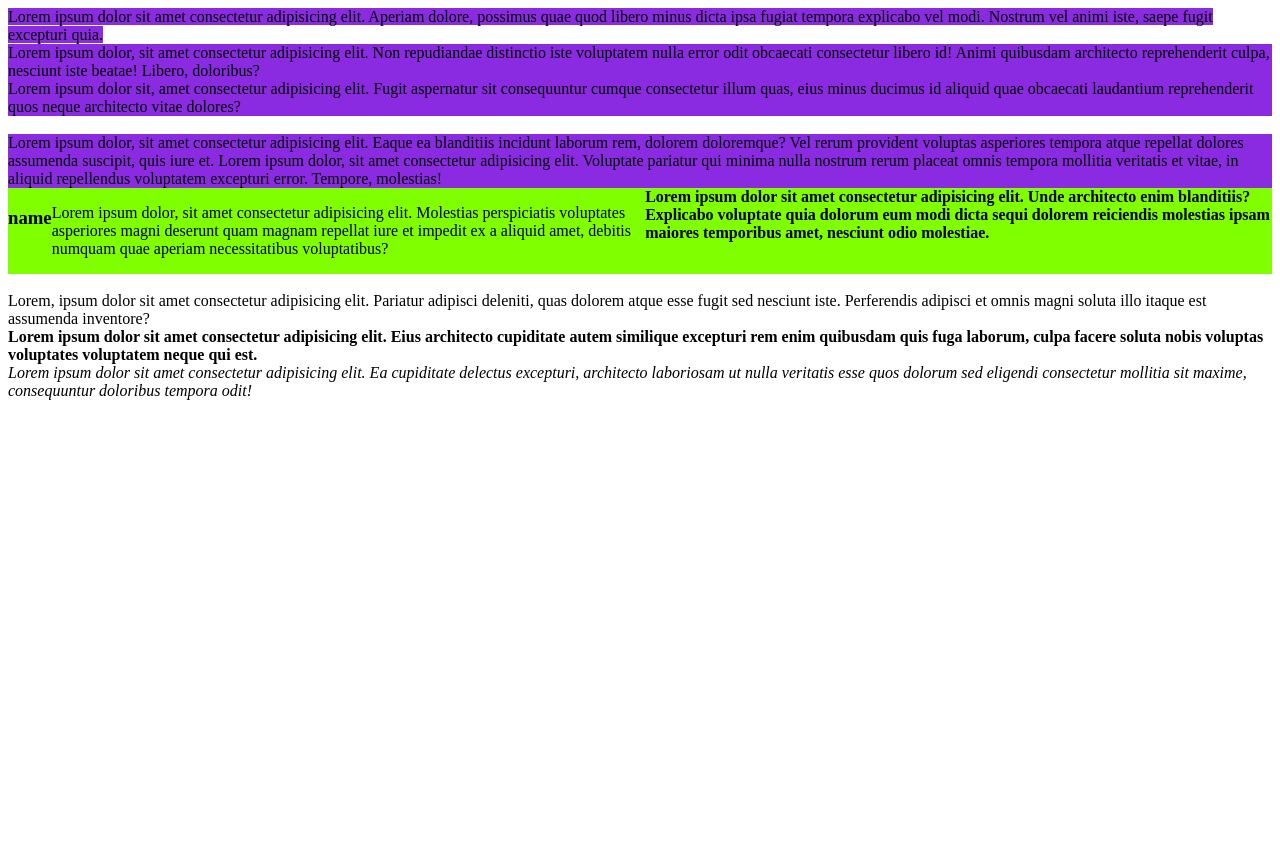
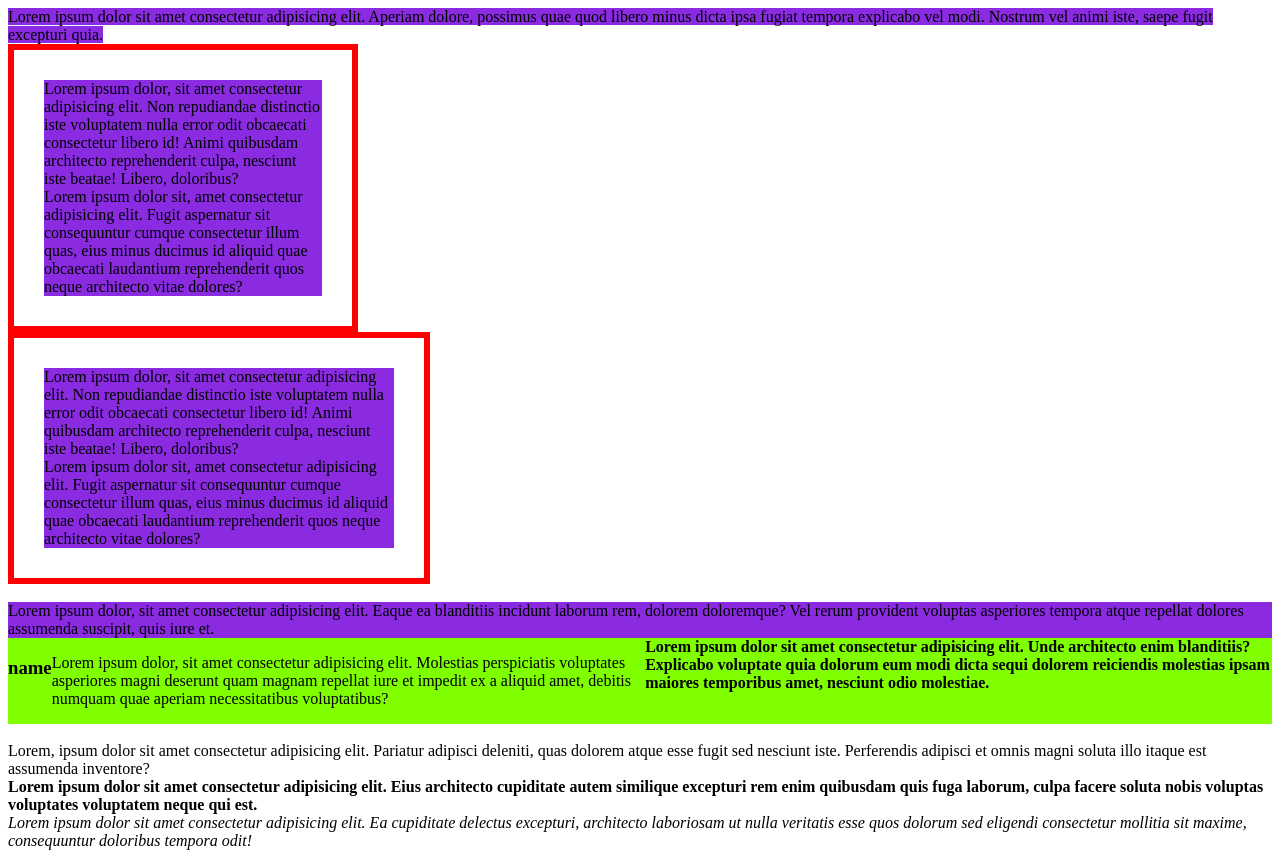
Before and after one commit to Chellsi/fullstack_learning, a website: page hw7/pages/display_sandbox.html in a window 1280 px wide. Before the commit the page ends 800 px from the top, so only its background shows below. Drawn offline with Linux system fonts and the light colour scheme.

Commit message:
hw7 display updated

```diff
--- a/hw7/pages/display_sandbox.html
+++ b/hw7/pages/display_sandbox.html
@@ -17,18 +17,22 @@
         <div class="container">Lorem ipsum dolor, sit amet consectetur adipisicing elit. Non repudiandae distinctio iste voluptatem nulla error odit obcaecati consectetur libero id! Animi quibusdam architecto reprehenderit culpa, nesciunt iste beatae! Libero, doloribus?</div>
         <div class="container">Lorem ipsum dolor sit, amet consectetur adipisicing elit. Fugit aspernatur sit consequuntur cumque consectetur illum quas, eius minus ducimus id aliquid quae obcaecati laudantium reprehenderit quos neque architecto vitae dolores?</div>
     </div>
+    <div class="content_boxed">
+        <div class="container">Lorem ipsum dolor, sit amet consectetur adipisicing elit. Non repudiandae distinctio iste voluptatem nulla error odit obcaecati consectetur libero id! Animi quibusdam architecto reprehenderit culpa, nesciunt iste beatae! Libero, doloribus?</div>
+        <div class="container">Lorem ipsum dolor sit, amet consectetur adipisicing elit. Fugit aspernatur sit consequuntur cumque consectetur illum quas, eius minus ducimus id aliquid quae obcaecati laudantium reprehenderit quos neque architecto vitae dolores?</div>
+    </div>
     <br>
     <div class="container">
         <span>Lorem ipsum dolor, sit amet consectetur adipisicing elit. Eaque ea blanditiis incidunt laborum rem, dolorem doloremque? Vel rerum provident voluptas asperiores tempora atque repellat dolores assumenda suscipit, quis iure et.</span>
-        <span>Lorem ipsum dolor, sit amet consectetur adipisicing elit. Voluptate pariatur qui minima nulla nostrum rerum placeat omnis tempora mollitia veritatis et vitae, in aliquid repellendus voluptatem excepturi error. Tempore, molestias!</span>
+        <span class="invisible">Lorem ipsum dolor, sit amet consectetur adipisicing elit. Voluptate pariatur qui minima nulla nostrum rerum placeat omnis tempora mollitia veritatis et vitae, in aliquid repellendus voluptatem excepturi error. Tempore, molestias!</span>
     </div>
-    <section class="section flex content_boxed">
+    <section class="section flex">
         <h3>name</h3>
         <p>Lorem ipsum dolor, sit amet consectetur adipisicing elit. Molestias perspiciatis voluptates asperiores magni deserunt quam magnam repellat iure et impedit ex a aliquid amet, debitis numquam quae aperiam necessitatibus voluptatibus?</p>
         <strong>Lorem ipsum dolor sit amet consectetur adipisicing elit. Unde architecto enim blanditiis? Explicabo voluptate quia dolorum eum modi dicta sequi dolorem reiciendis molestias ipsam maiores temporibus amet, nesciunt odio molestiae.</strong>
     </section>
     <br>
-    <span class="blocked">Lorem, ipsum dolor sit amet consectetur adipisicing elit. Pariatur adipisci deleniti, quas dolorem atque esse fugit sed nesciunt iste. Perferendis adipisci et omnis magni soluta illo itaque est assumenda inventore?</span>
+    <span class="table_cell">Lorem, ipsum dolor sit amet consectetur adipisicing elit. Pariatur adipisci deleniti, quas dolorem atque esse fugit sed nesciunt iste. Perferendis adipisci et omnis magni soluta illo itaque est assumenda inventore?</span>
     <strong class="blocked">Lorem ipsum dolor sit amet consectetur adipisicing elit. Eius architecto cupiditate autem similique excepturi rem enim quibusdam quis fuga laborum, culpa facere soluta nobis voluptas voluptates voluptatem neque qui est.</strong>
     <em class="blocked">Lorem ipsum dolor sit amet consectetur adipisicing elit. Ea cupiditate delectus excepturi, architecto laboriosam ut nulla veritatis esse quos dolorum sed eligendi consectetur mollitia sit maxime, consequuntur doloribus tempora odit!</em>
 </body>
--- a/hw7/styles.css
+++ b/hw7/styles.css
@@ -20,10 +20,24 @@
 
 .border_boxed {
     box-sizing: border-box;
+    width: 350px;
+    padding: 30px;
+    border: 6px solid red;
 }
 
 .content_boxed {
     box-sizing: content-box;
+    width: 350px;
+    padding: 30px;
+    border: 6px solid red;
+}
+
+.table_cell {
+    display: table-cell;
+}
+
+.invisible {
+    display: none;
 }
 
 .floated_left {
```
